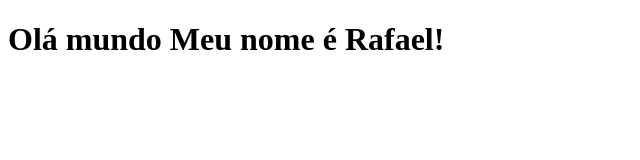
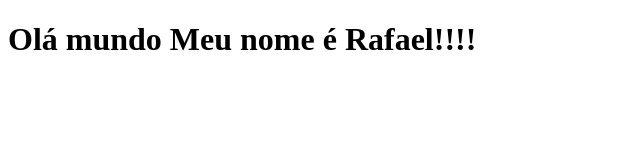
Before and after one commit to rgcavalcanti/clone-tab-news, a Next.js app: page / in a window 1280 px wide. Shown: the top 160 px of the page, without its empty margins (0-640 px from the left). Built offline with nearby package versions, Linux system fonts and the light colour scheme.

Commit message:
muda frase do site

```diff
--- a/pages/index.js
+++ b/pages/index.js
@@ -1,5 +1,5 @@
 function Home() {
-    return <h1>Olá mundo Meu nome é Rafael!</h1>
+    return <h1>Olá mundo Meu nome é Rafael!!!!</h1>
 }
 
 export default Home;
```
